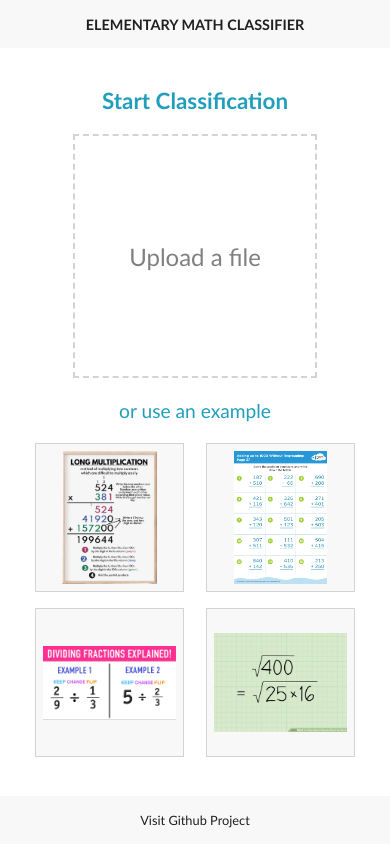
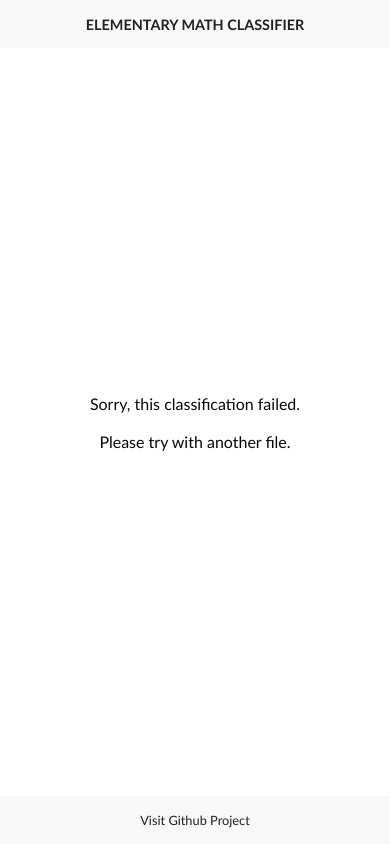
Before and after one commit to christian-bick/edugraph-tools, a website built with Vite: page web/index.html in a window 390 px wide. Both pictures are taken after a click on the picture 109 px from the left and 517 px from the top of the page. Built offline with nearby package versions, Linux system fonts and the light colour scheme; files whose address does not match are found by name.

Commit message:
Add error handling and fix mobile view

```diff
--- a/web/index.html
+++ b/web/index.html
@@ -45,6 +45,11 @@
                     </svg>
                 </div>
             </div>
+            <div id="view-upload-error" class="input-container" style="display: none; text-align: center">
+                Sorry, this classification failed.<br>
+                <br>
+                Please try with another file.
+            </div>
         </div>
         <div id="view-classification-result" style="display: none">
             <div id="visual-container"></div>
--- a/web/main.js
+++ b/web/main.js
@@ -14,6 +14,7 @@ let viewUploadStart;
 let viewUploadProgress;
 let viewClassificationResult;
 let viewClassificationInput;
+let viewUploadError;
 
 let visualContainer;
 
@@ -52,6 +53,7 @@ function init() {
 
     viewUploadStart = document.getElementById('view-upload-start');
     viewUploadProgress = document.getElementById('view-upload-progress');
+    viewUploadError = document.getElementById('view-upload-error');
     viewClassificationInput = document.getElementById('view-classification-input');
 
     filePreview = document.getElementById('file-preview');
@@ -292,6 +294,14 @@ function initVisuals() {
     })
 }
 
+function showUploadError() {
+    switchView(viewUploadProgress, viewUploadError);
+
+    setTimeout(() => {
+        switchView(viewUploadError, viewUploadStart);
+    }, 3000)
+}
+
 function showClassification() {
     switchView(viewClassificationInput, viewClassificationResult)
     initVisuals()
@@ -348,7 +358,7 @@ function uploadFile(file) {
         })
         .catch(error => {
             console.error('Error:', error);
-            switchView(viewUploadProgress, viewUploadStart)
+            showUploadError()
         });
 }
 
--- a/web/style.scss
+++ b/web/style.scss
@@ -225,7 +225,8 @@ main {
     @media (max-width: $break-lg) {
       flex: 1 0;
       width: 100%;
-      height: auto;
+      height: 100%;
+      aspect-ratio: unset;
     }
 
     background-position: center;
```
